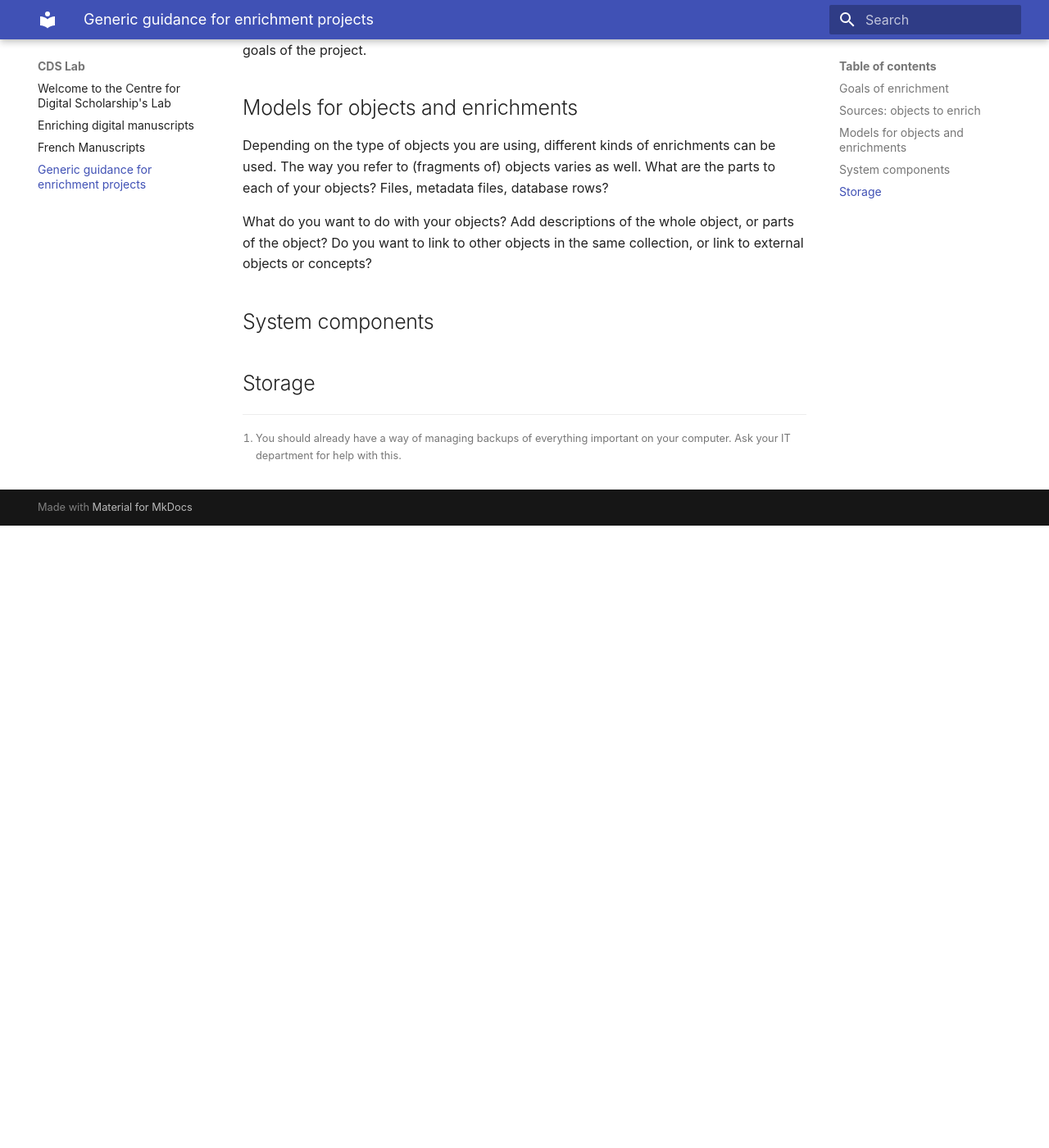
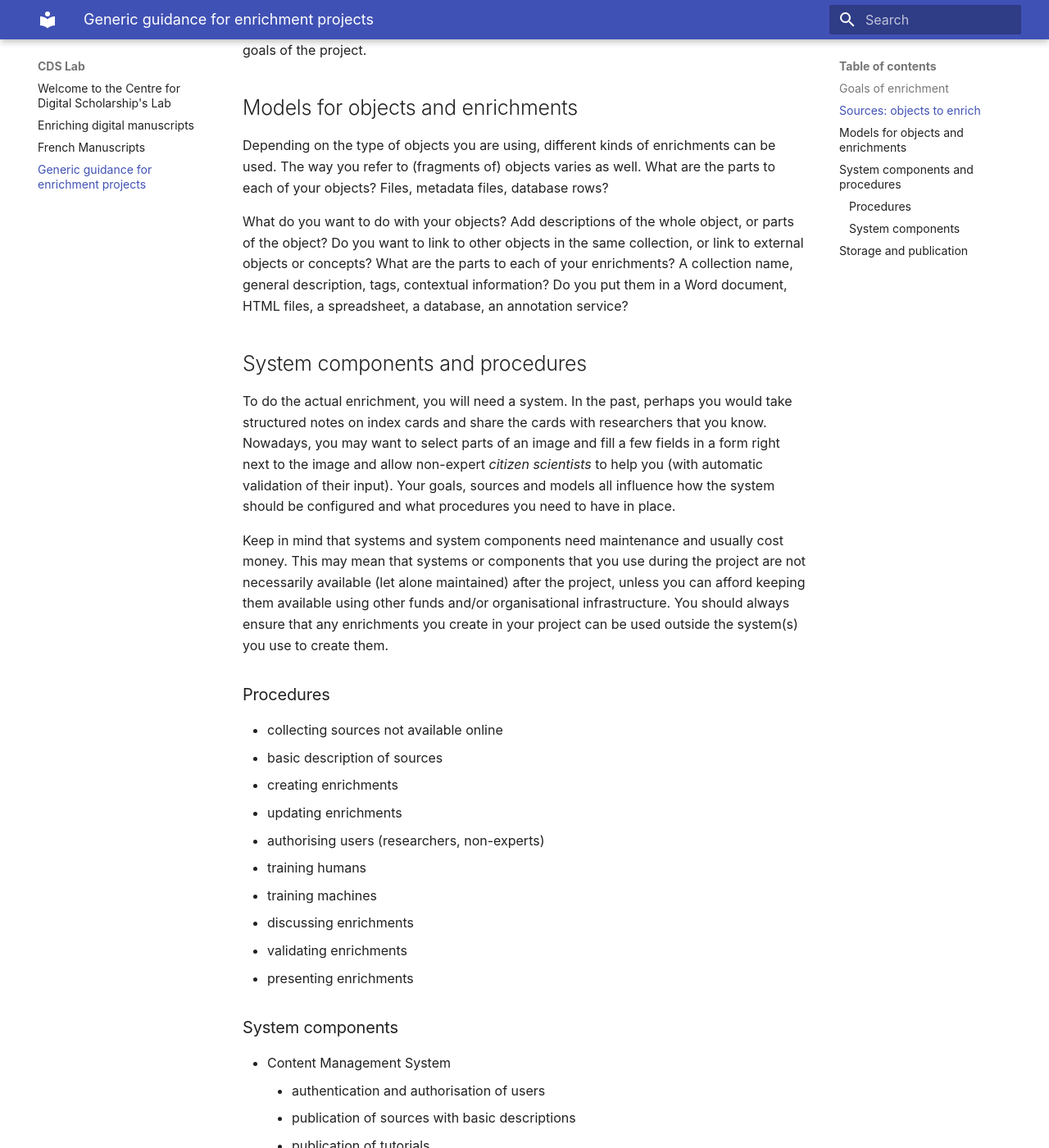
Before and after one commit to LeidenUniversityLibrary/cds-lab-homepage, an MkDocs documentation site: the page built from docs/generic-enrichment.md, in a window 1280 px wide and 1400 px high, scrolled down 1279 px. Shown: the whole window at 82% size. Built offline with MkDocs 1.6.1 and Material for MkDocs 9.7.7, drawn with Linux system fonts in a browser that asks for light colours; before the commit the page ends 1920 px from its top, so only the background shows below that; some of the changed text lies outside the part shown.

Commit message:
Add sections on components, procedures and storing, publishing

```diff
--- a/docs/generic-enrichment.md
+++ b/docs/generic-enrichment.md
@@ -37,7 +37,43 @@ Depending on the type of objects you are using, different kinds of enrichments c
 What are the parts to each of your objects? Files, metadata files, database rows?
 
 What do you want to do with your objects? Add descriptions of the whole object, or parts of the object? Do you want to link to other objects in the same collection, or link to external objects or concepts?
+What are the parts to each of your enrichments? A collection name, general description, tags, contextual information? Do you put them in a Word document, HTML files, a spreadsheet, a database, an annotation service?
 
-## System components
+## System components and procedures
 
-## Storage
+To do the actual enrichment, you will need a system. In the past, perhaps you would take structured notes on index cards and share the cards with researchers that you know. Nowadays, you may want to select parts of an image and fill a few fields in a form right next to the image and allow non-expert *citizen scientists* to help you (with automatic validation of their input). Your goals, sources and models all influence how the system should be configured and what procedures you need to have in place.
+
+Keep in mind that systems and system components need maintenance and usually cost money. This may mean that systems or components that you use during the project are not necessarily available (let alone maintained) after the project, unless you can afford keeping them available using other funds and/or organisational infrastructure. You should always ensure that any enrichments you create in your project can be used outside the system(s) you use to create them.
+
+### Procedures
+
+- collecting sources not available online
+- basic description of sources
+- creating enrichments
+- updating enrichments
+- authorising users (researchers, non-experts)
+- training humans
+- training machines
+- discussing enrichments
+- validating enrichments
+- presenting enrichments
+
+### System components
+
+- Content Management System
+    - authentication and authorisation of users
+    - publication of sources with basic descriptions
+    - publication of tutorials
+- annotation tool(s)
+- machine learning tool(s)
+- data conversion tools
+- data import tools
+- data management / archiving system
+
+## Storage and publication
+
+As mentioned above, you should ensure your data is stored safely to prevent loss and unauthorised access and changes.
+Ideally your enrichments are available via standard interfaces and protocols as soon as possible after their creation (and possibly validation).
+Even better is when they are available for the long term with persistent identifiers that resolve to the latest location when the data of your enrichment are relocated to other computers.
+
+You should archive your enrichments in a research data archive at least once, at the end of the project, or when the enrichments are finished. This ensures that nothing is lost, even if the system is shut down at the end of the project. It also allows you to cite the data as a dataset.
```
